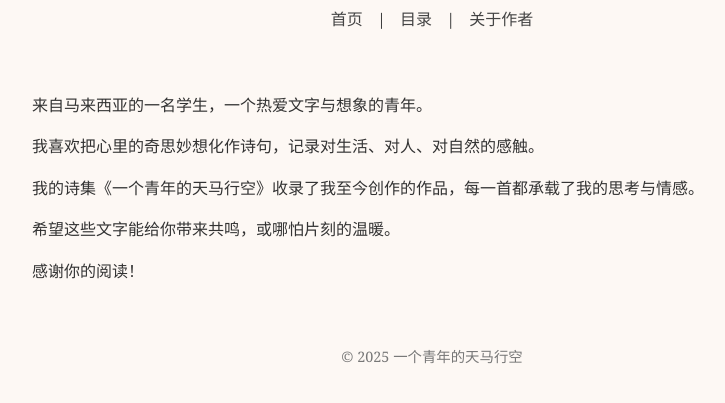
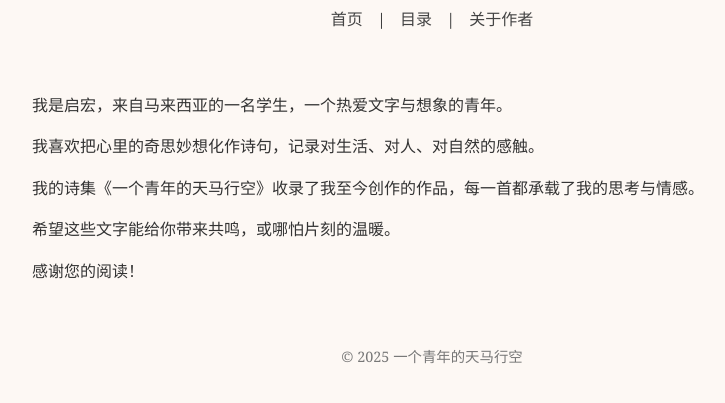
Before and after one commit to quahqiqi/poetry-website-, a plain HTML site: page about.html in a window 1280 px wide. Shown: the part 87-490 px from the top of the page, without its empty margins (208-933 px from the left). Drawn offline with Linux system fonts and the light colour scheme.

Commit message:
Update about.html

```diff
--- a/about.html
+++ b/about.html
@@ -17,11 +17,11 @@
   </header>
 
   <div class="container">
-    <p>来自马来西亚的一名学生，一个热爱文字与想象的青年。</p>
+    <p>我是启宏，来自马来西亚的一名学生，一个热爱文字与想象的青年。</p>
     <p>我喜欢把心里的奇思妙想化作诗句，记录对生活、对人、对自然的感触。</p>
     <p>我的诗集《一个青年的天马行空》收录了我至今创作的作品，每一首都承载了我的思考与情感。</p>
     <p>希望这些文字能给你带来共鸣，或哪怕片刻的温暖。</p>
-    <p>感谢你的阅读！</p>
+    <p>感谢您的阅读！</p>
   </div>
 
   <footer>
```
